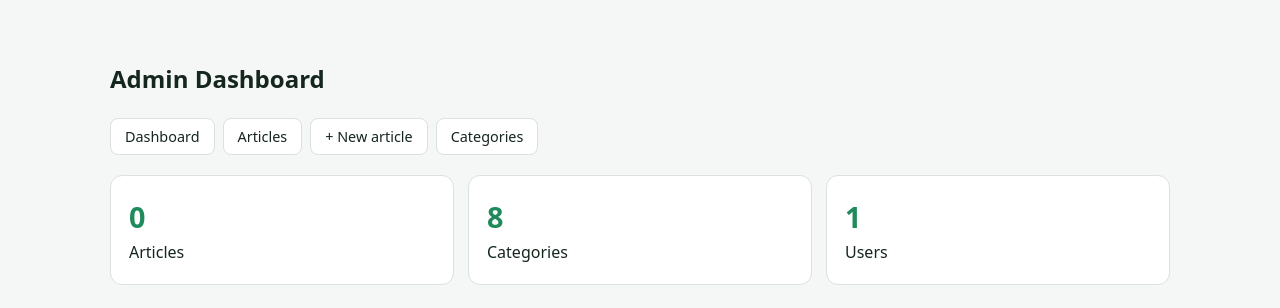
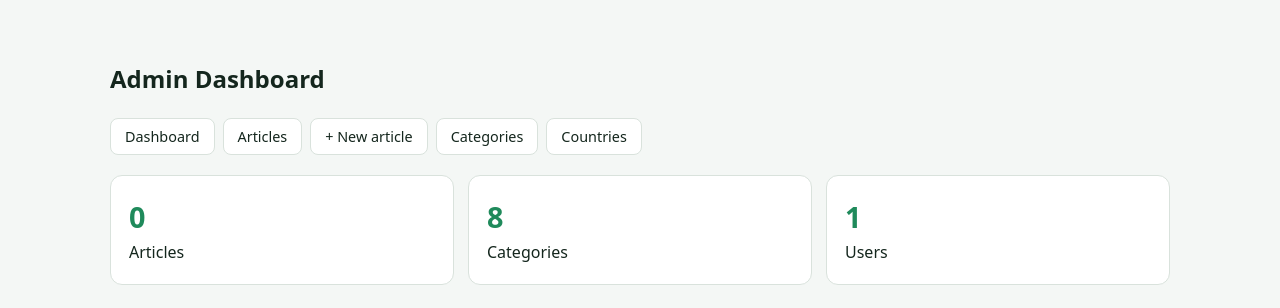
Before and after one commit to mindsetalley/Climate-Tracker, a PHP site: page /admin/index.php in a window 1280 px wide. Shown: the part 60-368 px from the top of the page. Run offline with PHP 8.4, Linux system fonts and the light colour scheme; the visitor is signed in with stand-in values (Sample User, id 1); data comes from the database, SQL or seed files in the repository; data that the repository does not hold is empty.

Commit message:
Add link to Countries in admin navigation

```diff
--- a/admin/_nav.php
+++ b/admin/_nav.php
@@ -3,5 +3,6 @@
   <a href="<?= url('admin/articles.php') ?>">Articles</a>
   <a href="<?= url('admin/article_form.php') ?>">+ New article</a>
   <a href="<?= url('admin/categories.php') ?>">Categories</a>
+  <a href="<?= url('admin/countries.php') ?>">Countries</a>
 </nav>
 <?php if ($msg = get_flash()): ?><div class="flash"><?= e($msg) ?></div><?php endif; ?>
```
